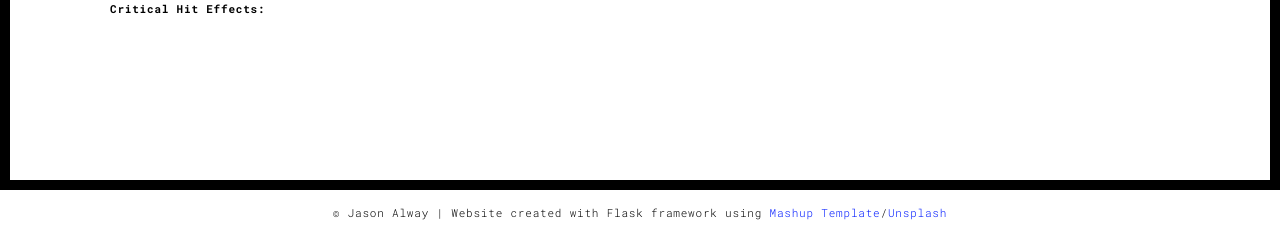
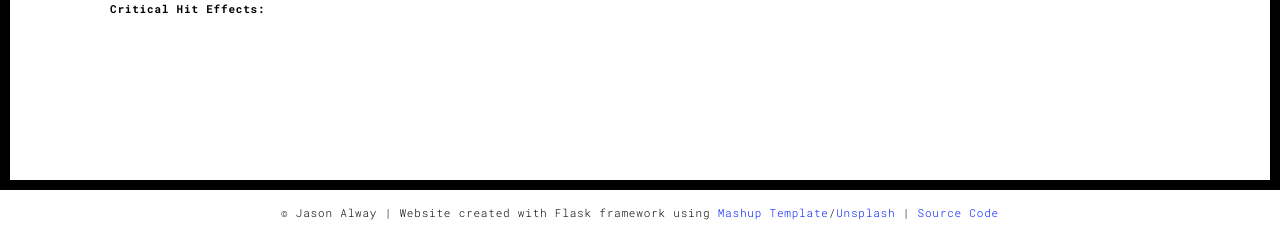
Before and after one commit to jtalway/portfo, a Flask app: page /critical in a window 1280 px wide. Shown: the part 610-860 px from the top of the page. Run offline with Flask 2, Linux system fonts and the light colour scheme; some libraries are stand-ins or nearby versions.

Commit message:
added source code link to footer

```diff
--- a/templates/about.html
+++ b/templates/about.html
@@ -86,7 +86,7 @@
   <div class="container">
     <div class="row">
       <div class="col-xs-12">
-        <p>© Jason Alway | Website created with Flask framework using <a href="http://www.mashup-template.com/" title="Create website with free html template" target="_blank">Mashup Template</a>/<a href="https://www.unsplash.com/" title="Beautiful Free Images" target="_blank">Unsplash</a></p>
+        <p>© Jason Alway | Website created with Flask framework using <a href="http://www.mashup-template.com/" title="Create website with free html template" target="_blank">Mashup Template</a>/<a href="https://www.unsplash.com/" title="Beautiful Free Images" target="_blank">Unsplash</a> | <a href="https://github.com/jtalway/portfo" title="GitHub | jtalway portfolio" target="_blank">Source Code</a></p>
       </div>
     </div>
   </div>
--- a/templates/contact.html
+++ b/templates/contact.html
@@ -124,7 +124,7 @@
   <div class="container">
     <div class="row">
       <div class="col-xs-12">
-        <p>© Jason Alway | Website created with Flask framework using <a href="http://www.mashup-template.com/" title="Create website with free html template" target="_blank">Mashup Template</a>/<a href="https://www.unsplash.com/" title="Beautiful Free Images" target="_blank">Unsplash</a></p>
+        <p>© Jason Alway | Website created with Flask framework using <a href="http://www.mashup-template.com/" title="Create website with free html template" target="_blank">Mashup Template</a>/<a href="https://www.unsplash.com/" title="Beautiful Free Images" target="_blank">Unsplash</a> | <a href="https://github.com/jtalway/portfo" title="GitHub | jtalway portfolio" target="_blank">Source Code</a></p>
       </div>
     </div>
   </div>
--- a/templates/critical.html
+++ b/templates/critical.html
@@ -87,7 +87,7 @@
   <div class="container">
     <div class="row">
       <div class="col-xs-12">
-        <p>© Jason Alway | Website created with Flask framework using <a href="http://www.mashup-template.com/" title="Create website with free html template" target="_blank">Mashup Template</a>/<a href="https://www.unsplash.com/" title="Beautiful Free Images" target="_blank">Unsplash</a></p>
+        <p>© Jason Alway | Website created with Flask framework using <a href="http://www.mashup-template.com/" title="Create website with free html template" target="_blank">Mashup Template</a>/<a href="https://www.unsplash.com/" title="Beautiful Free Images" target="_blank">Unsplash</a> | <a href="https://github.com/jtalway/portfo" title="GitHub | jtalway portfolio" target="_blank">Source Code</a></p>
       </div>
     </div>
   </div>
--- a/templates/index.html
+++ b/templates/index.html
@@ -59,7 +59,8 @@
                 <span id="typed-strings">
                   <span>I'm Jason Alway</span>
                   <span>Python Expert</span>
-                  <span>Working as a Freelancer</span>
+                  <span>Full-Stack Web Developer</span>
+                  <span>Ethical Hacker</span>
                 </span>
                 <span id="typed"></span>
               </h1>
--- a/templates/thankyou.html
+++ b/templates/thankyou.html
@@ -74,7 +74,7 @@
   <div class="container">
     <div class="row">
       <div class="col-xs-12">
-        <p>© Jason Alway | Website created with Flask framework using <a href="http://www.mashup-template.com/" title="Create website with free html template" target="_blank">Mashup Template</a>/<a href="https://www.unsplash.com/" title="Beautiful Free Images" target="_blank">Unsplash</a></p>
+        <p>© Jason Alway | Website created with Flask framework using <a href="http://www.mashup-template.com/" title="Create website with free html template" target="_blank">Mashup Template</a>/<a href="https://www.unsplash.com/" title="Beautiful Free Images" target="_blank">Unsplash</a> | <a href="https://github.com/jtalway/portfo" title="GitHub | jtalway portfolio" target="_blank">Source Code</a></p>
       </div>
     </div>
   </div>
--- a/templates/works.html
+++ b/templates/works.html
@@ -172,7 +172,7 @@
   <div class="container">
     <div class="row">
       <div class="col-xs-12">
-        <p>© Jason Alway | Website created with Flask framework using <a href="http://www.mashup-template.com/" title="Create website with free html template" target="_blank">Mashup Template</a>/<a href="https://www.unsplash.com/" title="Beautiful Free Images" target="_blank">Unsplash</a></p>
+        <p>© Jason Alway | Website created with Flask framework using <a href="http://www.mashup-template.com/" title="Create website with free html template" target="_blank">Mashup Template</a>/<a href="https://www.unsplash.com/" title="Beautiful Free Images" target="_blank">Unsplash</a> | <a href="https://github.com/jtalway/portfo" title="GitHub | jtalway portfolio" target="_blank">Source Code</a></p>
       </div>
     </div>
   </div>
```
